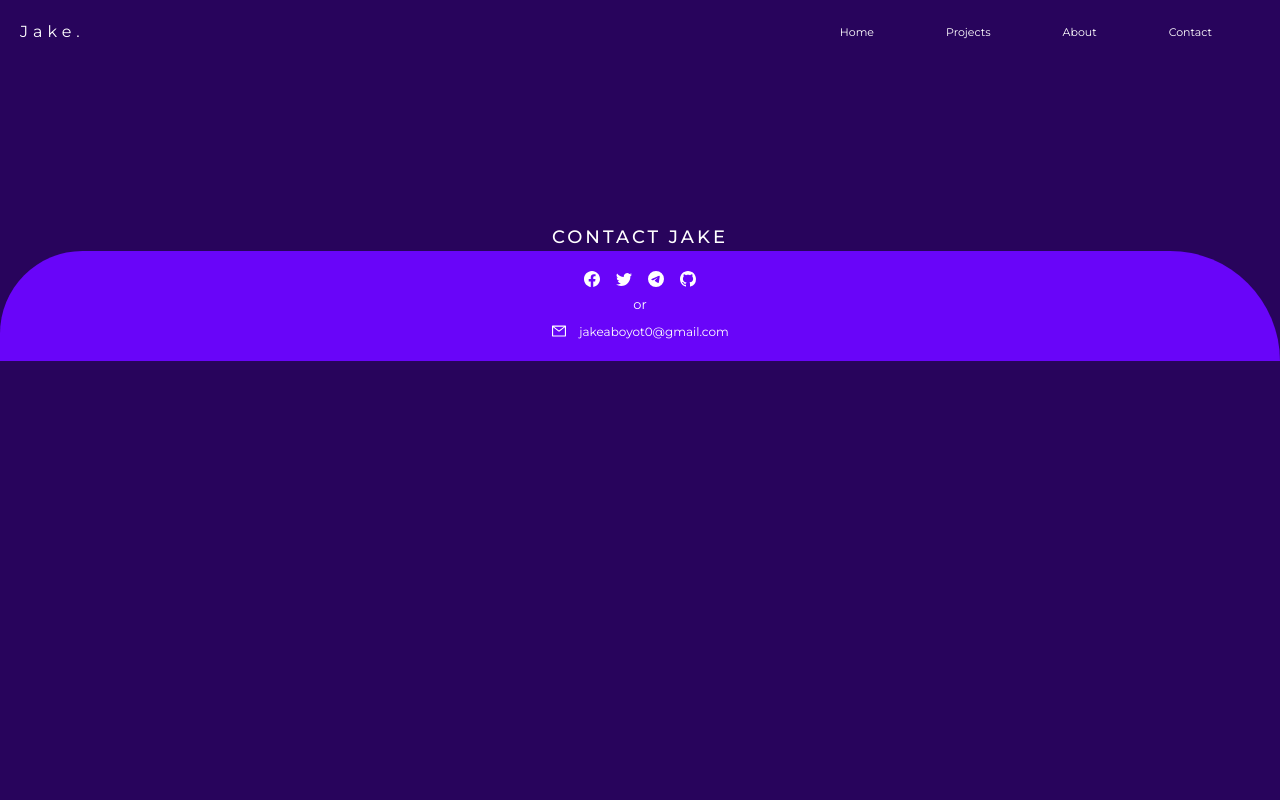
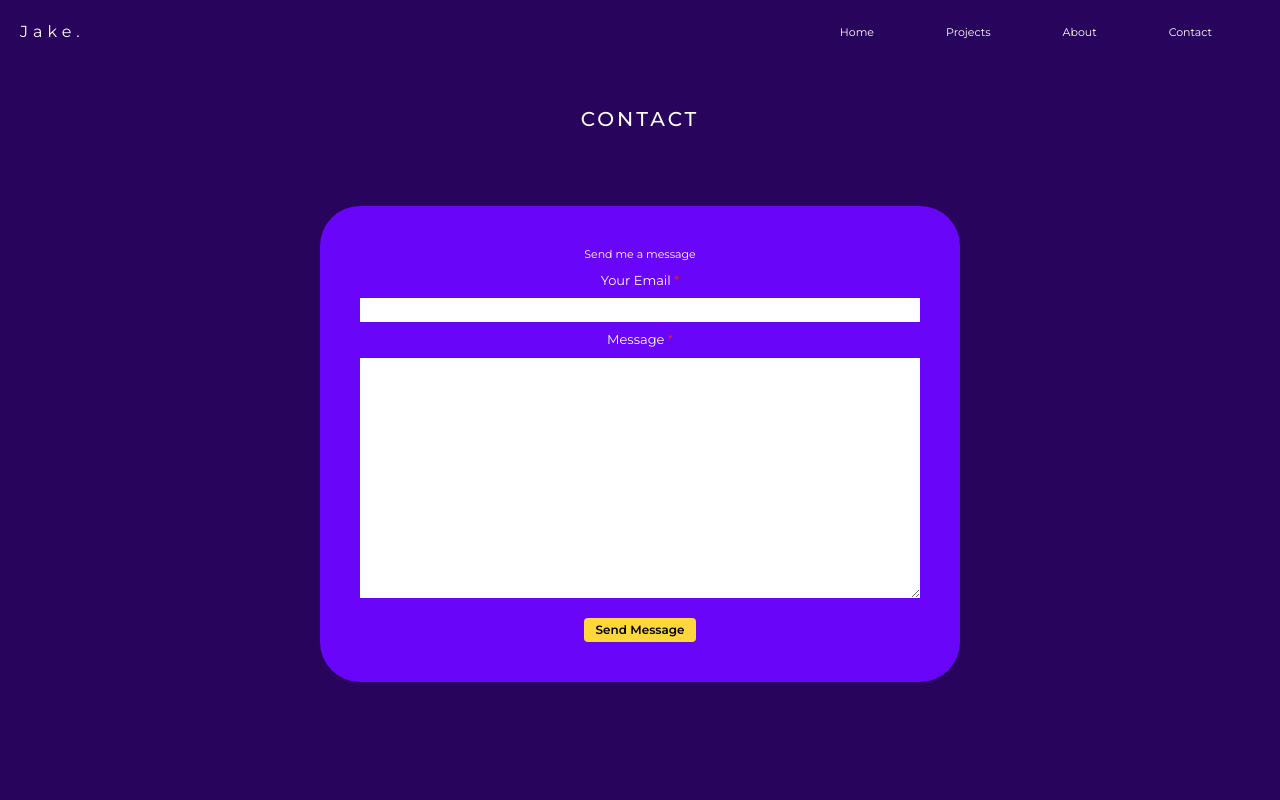
Before and after one commit to jakedsi/my_portfolio, a React (Create React App) app: page /contact in a window 1280 px wide. Shown: the top 800 px of the page. Built offline with nearby package versions, Linux system fonts and the light colour scheme.

Commit message:
contact route/page

```diff
--- a/src/App.js
+++ b/src/App.js
@@ -4,6 +4,7 @@ import Home from './components/Home/Home'
 import Projects from './components/Projects/Projects'
 import About from './components/About/About'
 import Footer from './components/Footer'
+import Contact from './components/Contact/Contact'
 import {BrowserRouter as Router, Routes, Route} from 'react-router-dom'
 
 export default function App() {
@@ -15,6 +16,7 @@ export default function App() {
           <Route exact path='/' element={<Home />} />
           <Route exact path='/projects' element={<Projects />} />
           <Route exact path='/about' element={<About />} />
+          <Route exact path='/contact' element={<Contact />} />
           </Routes>
         <Footer />
       </Router>
--- /dev/null
+++ b/src/components/Contact/Contact.js
@@ -0,0 +1,21 @@
+import React from 'react'
+
+export default function Contact() {
+  return (
+    <div className='h-auto'>
+    <h1 className='text-center text-white text-[20px] font-medium my-[5vh]' style={{letterSpacing:"3px"}}>CONTACT</h1>
+    <div className='w-screen text-center mt-[9vh] '>
+        <div className='flex flex-col w-[50vw] bg-[#6905F9] mx-auto py-10 px-10 rounded-[40px]'>
+            <h1 className='text-white text-[11px]'>Send me a message</h1>
+            <h1 className='text-white text-[13px] py-2'>Your Email <span className=' text-red-600'>*</span></h1>
+            <input type="text" className='w-full'/>
+            <h1 className='text-white text-[13px] py-2'>Message <span className=' text-red-600'>*</span></h1>
+            <textarea name="" id="" cols="30" rows="10" className='w-full'></textarea>
+            <div className='w-full'>
+                <button className='mt-5 px-2 py-[3px] bg-[#FFD63C] rounded text-[12px] font-semibold w-[20%]'>Send Message</button>
+            </div>
+        </div>
+    </div>
+    </div>
+  )
+}
```
